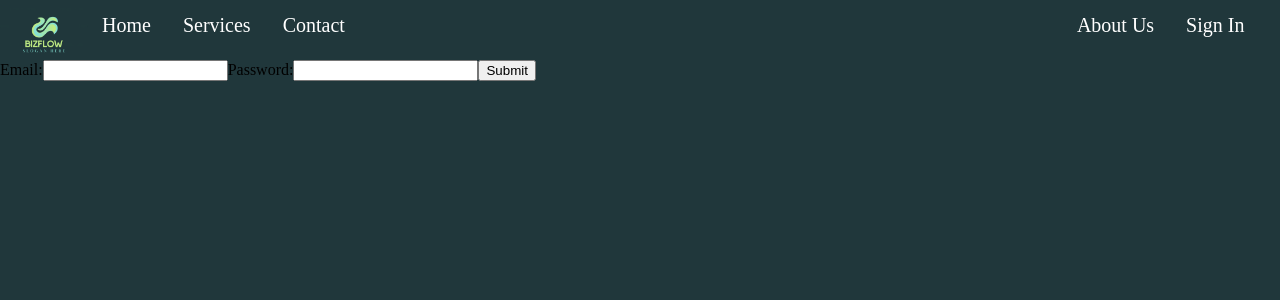
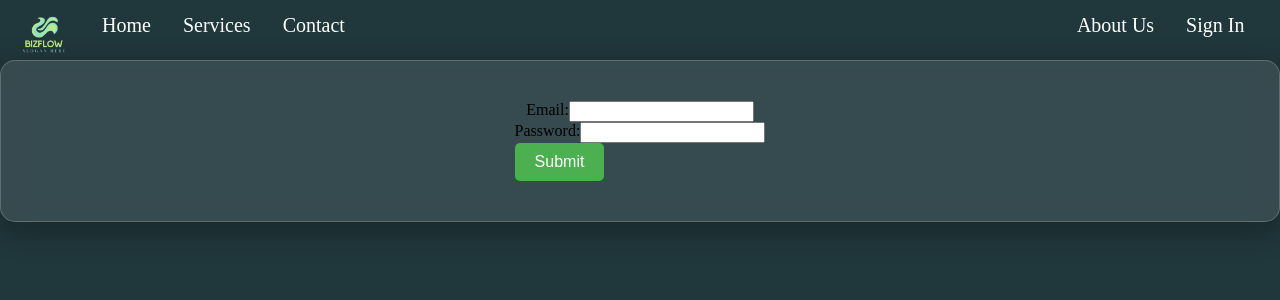
Before and after one commit to Darkmode122/Fullstackmanagement-Bizflow, a React (Vite) app in the folder Bizflowapp-Frontend/: page /signin in a window 1280 px wide. Shown: the top 300 px of the page. Built offline with nearby package versions, Linux system fonts and the light colour scheme.

Commit message:
Changes made in signin page

```diff
--- /dev/null
+++ b/Bizflowapp-Frontend/src/Signin.css
@@ -0,0 +1,59 @@
+body {
+  margin: 0;
+  padding: 0;
+  background-color: #20373b;
+}
+
+.form-container {
+  display: flex;
+  flex-direction: column; /* Stacks items vertically */
+  align-items: center;    /* Centers items horizontally */
+  gap: 15px;             /* Adds space between inputs */
+  padding: 40px;
+
+  /* Glass Box Effect */
+  background: rgba(255, 255, 255, 0.1);
+  backdrop-filter: blur(10px);
+  -webkit-backdrop-filter: blur(10px);
+  border-radius: 15px;
+  border: 1px solid rgba(255, 255, 255, 0.2);
+  box-shadow: 0 8px 32px rgba(0, 0, 0, 0.3);
+}
+
+/* Simplified input styles to keep them neat */
+.email-input, .password-input {
+  padding: 10px;
+  border-radius: 5px;
+  border: none;
+  width: 250px;
+}
+
+.submitbutton {
+  background-color: #4CAF50;
+  justify-content: center;
+  border: none;
+  color: white;
+  padding: 10px 20px;
+  text-align: center;
+  font-size: 16px;
+  border-radius: 5px;
+  cursor: pointer;
+  transition: 0.3s;
+  ;
+}
+
+.submitbutton:hover {
+  background-color: #45a049;
+}
+
+.email{
+   display:flex;
+   justify-content: center;
+
+}
+
+.password{
+  display:flex;
+  justify-content: center;
+
+}
--- a/Bizflowapp-Frontend/src/Signin.jsx
+++ b/Bizflowapp-Frontend/src/Signin.jsx
@@ -12,23 +12,25 @@ function Signin() {
   };
 
   return (
+    <div className='form-container'>
      <form onSubmit={handleSubmit}>
-      <label>Email:
+      <label className='email'>Email:
         <input
           type="text"
           value={name}
           onChange={handleChange}
         />
-      </label>
-      <label>Password:
+      </label >
+      <label className='password'>Password:
         <input
           type="password"
           value={name}
           onChange={handleChange}
         />
       </label>
-      <input type="submit" />
+      <input className="submitbutton" type="submit" />
     </form>
+    </div>
   )
 }
 export default Signin;
--- a/Bizflowapp-Frontend/src/main.jsx
+++ b/Bizflowapp-Frontend/src/main.jsx
@@ -1,6 +1,7 @@
 import ReactDOM from "react-dom/client";
 import App from "./App.jsx";
 import './App.css';
+import './Signin.css';
 import About from "./About.jsx";
 import Signin from "./Signin.jsx";
 import { BrowserRouter, Routes, Route, Link } from 'react-router-dom';
```
